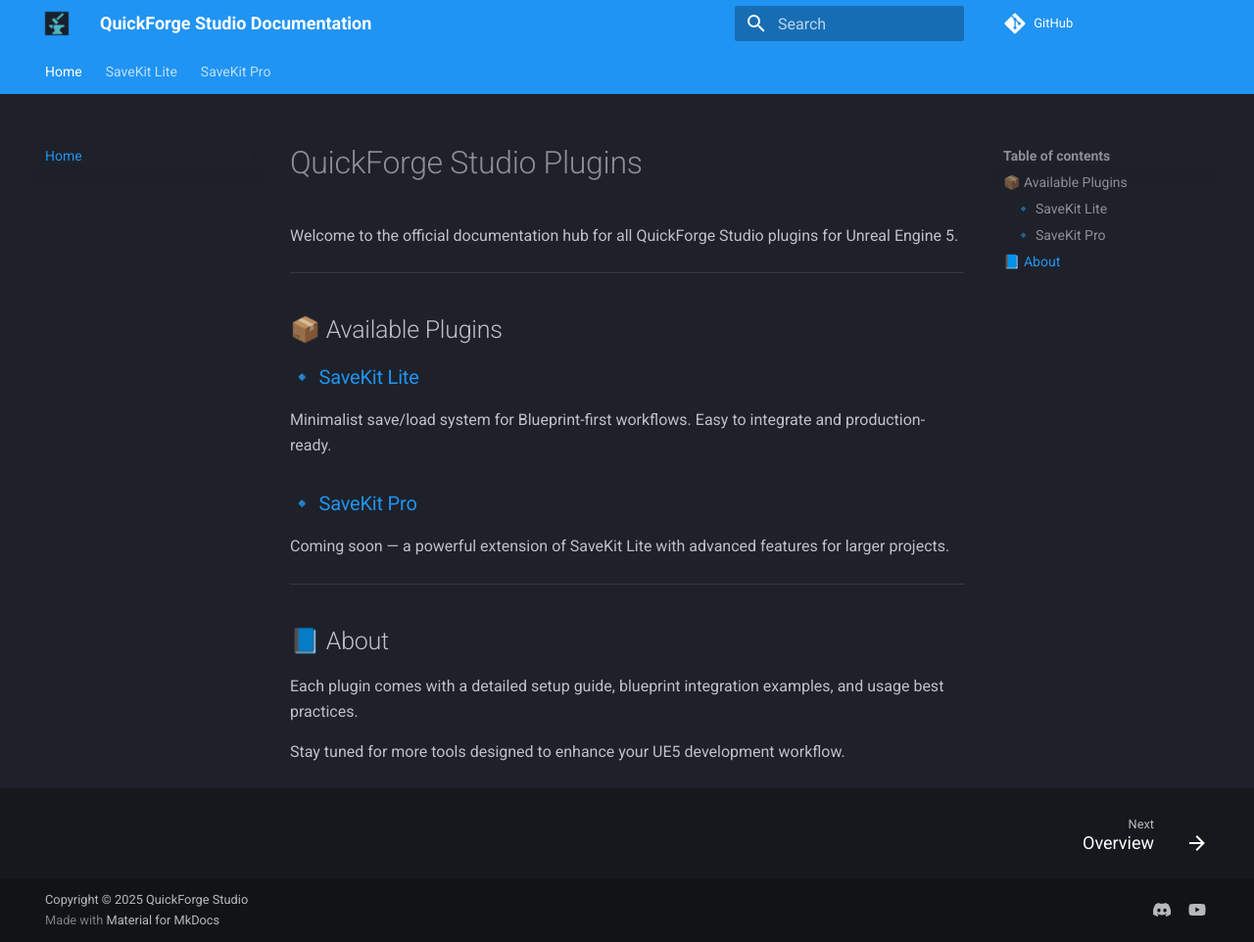
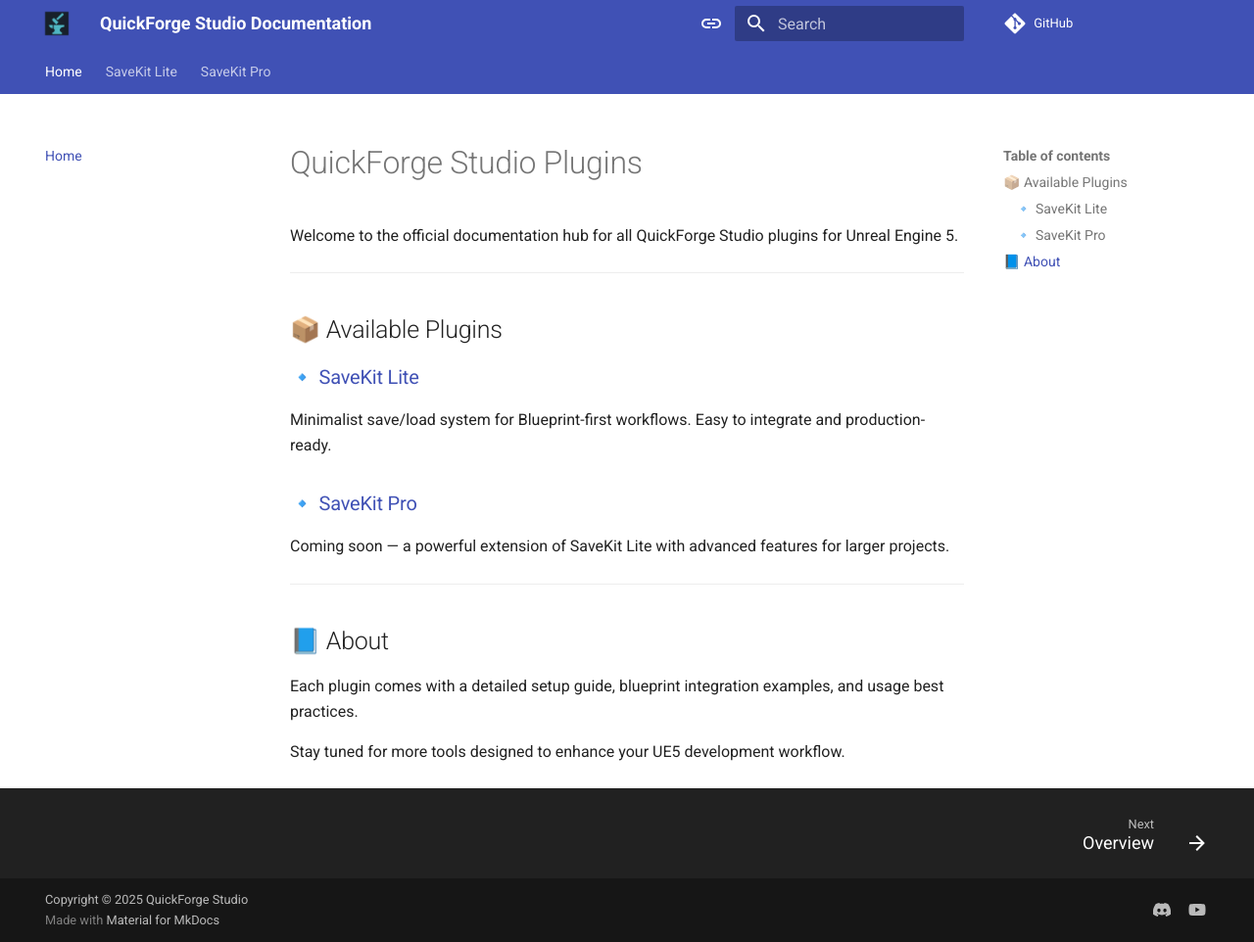
Before and after one commit to george-shilovsky/quickforge-docs, an MkDocs documentation site: the page built from docs/index.md, in a window 1280 px wide and 962 px high. Shown: the whole window at 98% size. Built offline with MkDocs 1.6.1 and Material for MkDocs 9.7.7, drawn with Linux system fonts in a browser that asks for light colours; comment, search, counter and statistics services are not loaded.

Commit message:
Update mkdocs.yml

```diff
--- a/mkdocs.yml
+++ b/mkdocs.yml
@@ -14,9 +14,27 @@
     - search.highlight
     - navigation.footer
   palette:
-    scheme: slate
-    primary: blue
-    accent: indigo
+    - media: "(prefers-color-scheme)"
+      toggle:
+        icon: material/link
+        name: Switch to light mode
+    - media: "(prefers-color-scheme: light)"
+      scheme: default
+      primary: indigo
+      accent: indigo
+      toggle:
+        icon: material/weather-night
+        name: Switch to dark mode
+    - media: "(prefers-color-scheme: dark)"
+      scheme: slate
+      primary: black
+      accent: indigo
+      toggle:
+        icon: material/weather-sunny
+        name: Switch to system preference
+  font:
+    text: Roboto
+    code: Roboto Mono
 
 extra:
   social:
```
